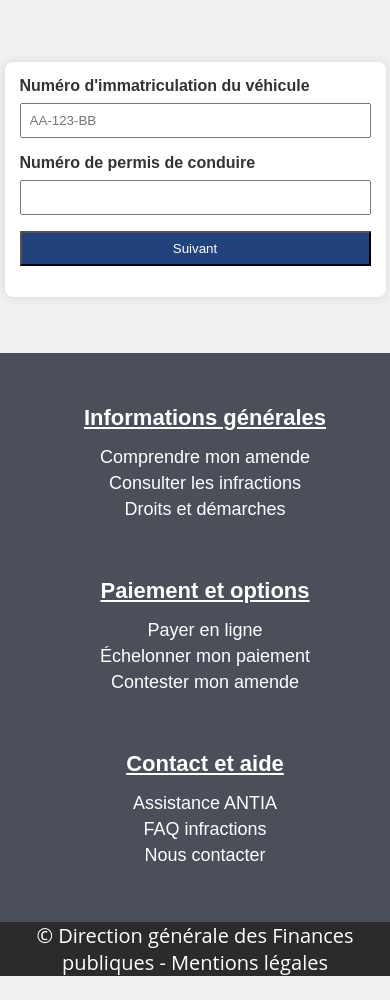
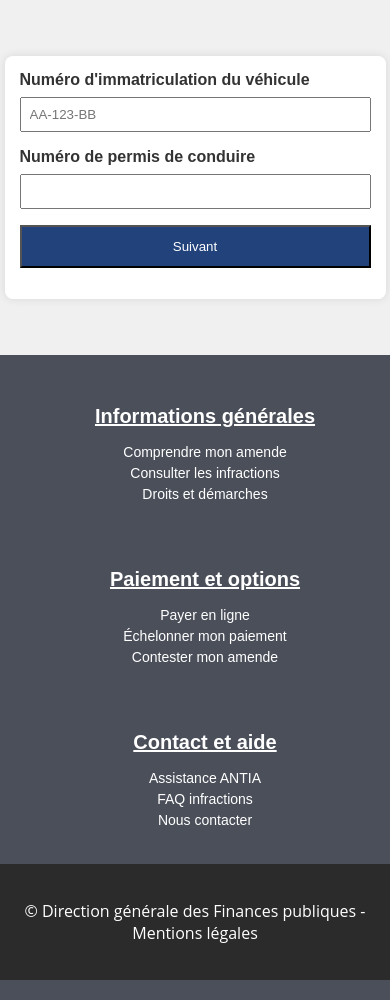
Before and after one commit to YourNeighb0r/ANTAI, a plain HTML site: page index.html in a window 390 px wide. Shown: the part 296-1296 px from the top of the page. Drawn offline with Linux system fonts and the light colour scheme.

Commit message:
Update identification.css

```diff
--- a/identification.css
+++ b/identification.css
@@ -8,11 +8,12 @@ body {
 h1 {
     color: #333;
     text-align: center;
+    margin-top: 40px;
 }
 
 form {
     max-width: 100%;
-    width: 100%;
+    width: 90%; /* Réduit la taille du formulaire */
     margin: 20px auto;
     background-color: #fff;
     padding: 20px;
@@ -39,6 +40,8 @@ input[type="submit"] {
     background-color: #22427C;
     color: #fff;
     cursor: pointer;
+    width: 100%;
+    padding: 12px;
 }
 
 input[type="submit"]:hover {
@@ -49,9 +52,9 @@ header {
     padding: 20px 10px;
     background-color: #ffffff;
     display: flex;
-    flex-wrap: wrap;
     justify-content: space-between;
     align-items: center;
+    flex-wrap: wrap;
 }
 
 .image-container {
@@ -87,31 +90,31 @@ a:hover {
     color: White;
     text-align: center;
     font-family: "Open Sans";
-    font-size: 20px;
+    font-size: 18px;
 }
 
 .lol {
     background-color: #2b2b2b;
     position: relative;
+    padding: 20px 0;
 }
 
 footer {
     background-color: #4b4f5a;
-    padding: 0px 0;
+    padding: 20px 0;
     text-align: center;
-    padding-top: 30px;
 }
 
 .footer-column {
     display: inline-block;
     width: 30%;
     vertical-align: top;
-    margin: 0 10px;
+    margin: 10px;
     box-sizing: border-box;
 }
 
 .footer-column h3 {
-    font-size: 22px;
+    font-size: 20px;
     margin-bottom: 10px;
     color: White;
     text-decoration: Underline;
@@ -131,7 +134,7 @@ footer {
     text-decoration: none;
     color: #ffffff;
     display: block;
-    font-size: 18px;
+    font-size: 16px;
 }
 
 .footer-column ul li a:hover {
@@ -161,7 +164,13 @@ footer {
         margin: 5px 8px;
     }
 
-    /* Rendre le formulaire plus petit et responsive */
+    /* Réduction de la taille de l'image */
+    img.atia {
+        max-width: 80%; /* Image plus petite */
+        height: auto;
+    }
+
+    /* Formulaire ajusté */
     form {
         width: 90%;
         padding: 15px;
@@ -173,7 +182,12 @@ footer {
         margin-bottom: 20px;
     }
 
-    img.atia {
-        max-width: 100%;
+    /* Réduire la taille des liens du footer */
+    .footer-column ul li a {
+        font-size: 14px;
+    }
+
+    .ftxt {
+        font-size: 16px;
     }
 }
```
